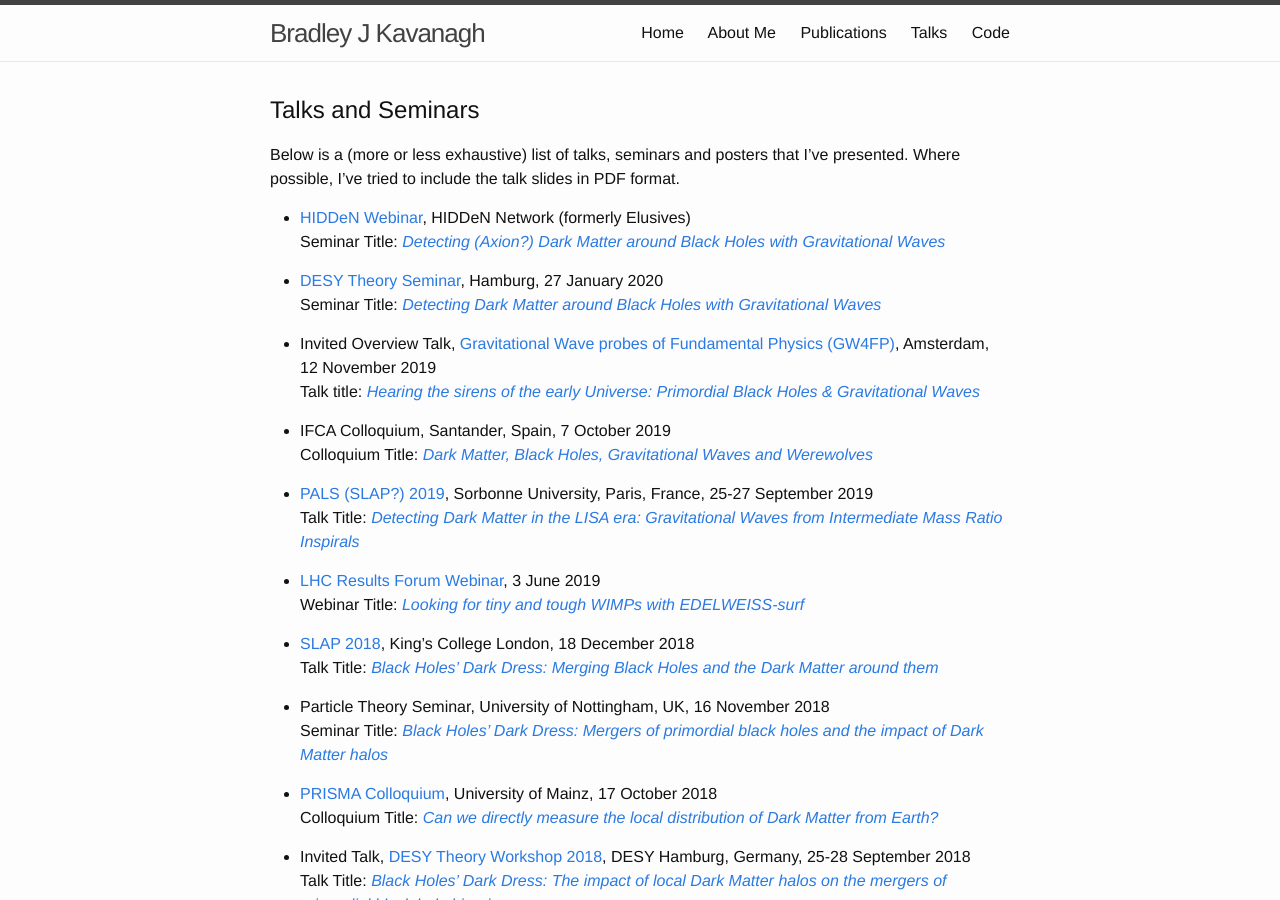
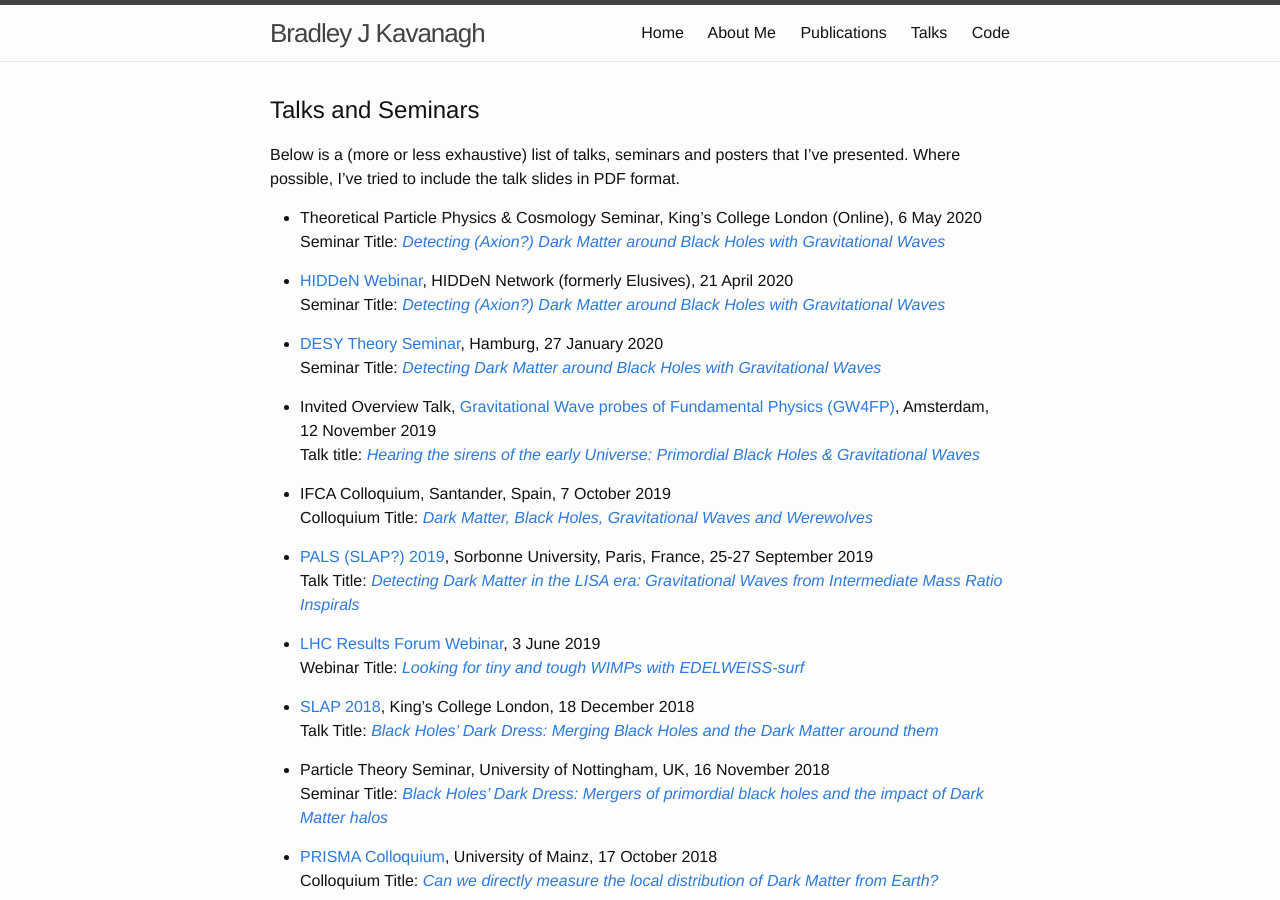
Before and after one commit to bradkav/bradkav.github.io, a Jekyll site: the page built from talks.md, in a window 1280 px wide and 900 px high. Built offline with Jekyll 4.4.1, drawn with Linux system fonts in a browser that asks for light colours.

Commit message:
Added KCL seminar

```diff
--- a/talks.md
+++ b/talks.md
@@ -9,7 +9,10 @@ weight: 4
 
 Below is a (more or less exhaustive) list of talks, seminars and posters that I've presented. Where possible, I've tried to include the talk slides in PDF format.
 
-- [HIDDeN Webinar](https://projects.ift.uam-csic.es/VirtualInstitute/index.php/elusives-webinar/100-elusives/webinar/2020/92-upcoming-webinar-april-21-bradley-kavanagh-u-amsterdam-grappa), HIDDeN Network (formerly Elusives)
+- Theoretical Particle Physics & Cosmology Seminar, King's College London (Online), 6 May 2020
+Seminar Title: [*Detecting (Axion?) Dark Matter around Black Holes with Gravitational Waves*](/assets/slides/KAVANAGH-KCL-May2020.pdf)
+
+- [HIDDeN Webinar](https://projects.ift.uam-csic.es/VirtualInstitute/index.php/elusives-webinar/100-elusives/webinar/2020/92-upcoming-webinar-april-21-bradley-kavanagh-u-amsterdam-grappa), HIDDeN Network (formerly Elusives), 21 April 2020
 Seminar Title: [*Detecting (Axion?) Dark Matter around Black Holes with Gravitational Waves*](/assets/slides/KAVANAGH-HiddenNetwork2020.pdf)
 
 - [DESY Theory Seminar](https://indico.desy.de/indico/event/24042/), Hamburg, 27 January 2020
```
Also changed, not shown: 1 other file.
